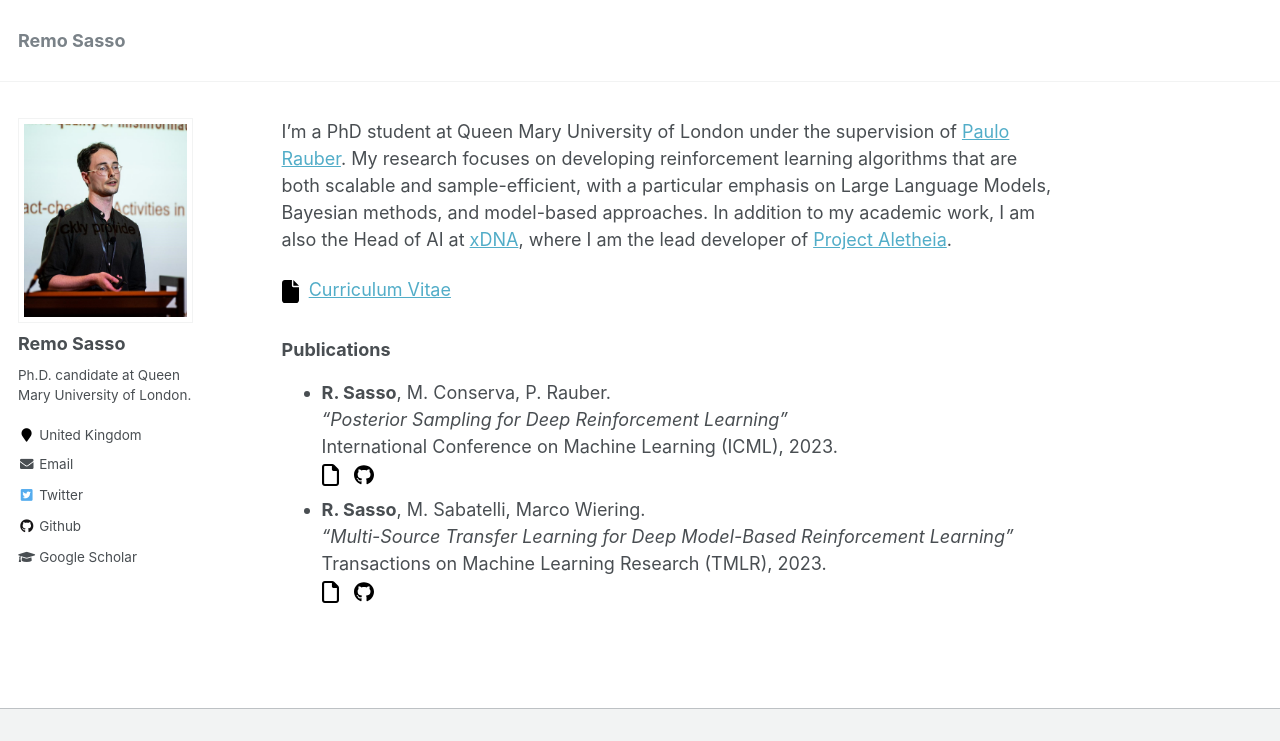
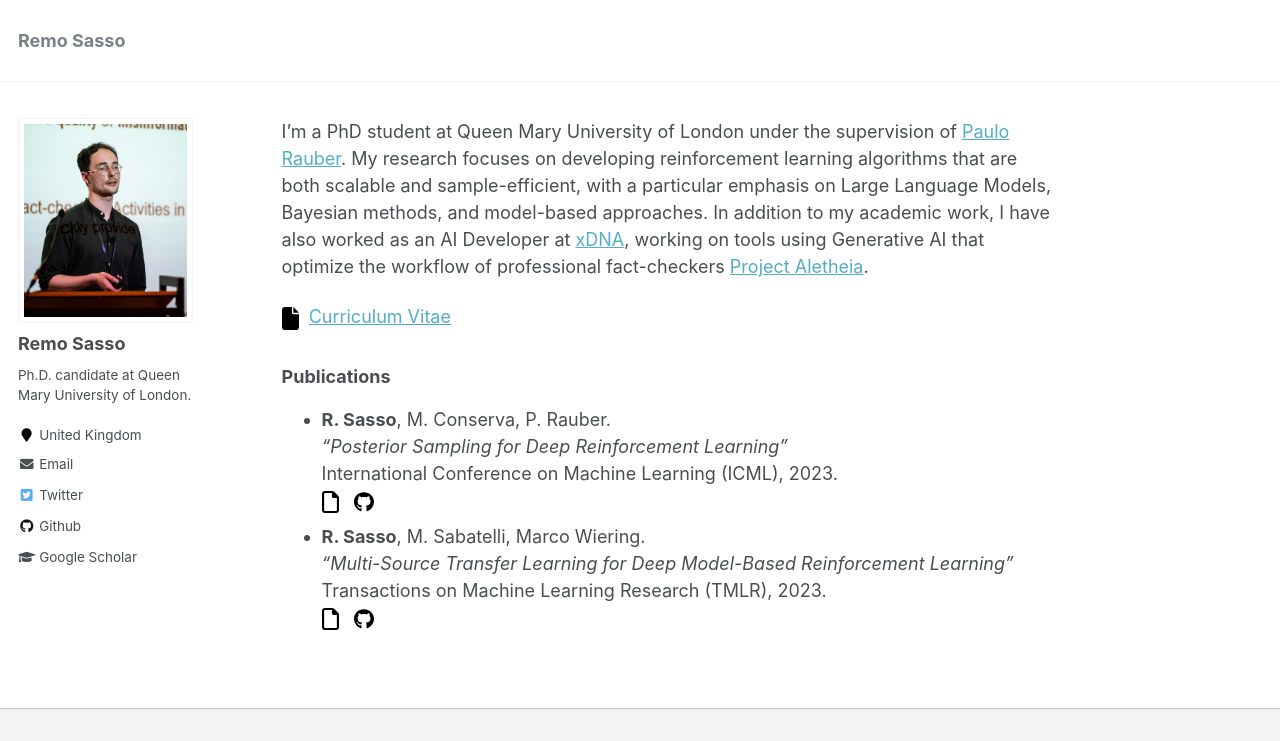
Before and after one commit to remosasso/remosasso.github.io, a Jekyll site: the page built from _pages/about.md, in a window 1280 px wide, cut to the strip 0-741 px from the top of the page. Built offline with Jekyll 4.4.1, drawn with Linux system fonts in a browser that asks for light colours.

Commit message:
Update about.md

```diff
--- a/_pages/about.md
+++ b/_pages/about.md
@@ -6,7 +6,7 @@ redirect_from:
   - /about.html
 ---
 
-I'm a PhD student at Queen Mary University of London under the supervision of [Paulo Rauber](https://www.paulorauber.com/). My research focuses on developing reinforcement learning algorithms that are both scalable and sample-efficient, with a particular emphasis on Large Language Models, Bayesian methods, and model-based approaches. In addition to my academic work, I am also the Head of AI at [xDNA](https://xdna.nl/), where I am the lead developer of [Project Aletheia](https://gulbenkian.pt/emifund/projects/aletheia/).
+I'm a PhD student at Queen Mary University of London under the supervision of [Paulo Rauber](https://www.paulorauber.com/). My research focuses on developing reinforcement learning algorithms that are both scalable and sample-efficient, with a particular emphasis on Large Language Models, Bayesian methods, and model-based approaches. In addition to my academic work, I have also worked as an AI Developer at [xDNA](https://xdna.nl/), working on tools using Generative AI that optimize the workflow of professional fact-checkers [Project Aletheia](https://gulbenkian.pt/emifund/projects/aletheia/).
 
 [<img src="../images/file-solid.svg" width="17" height="17">](../files/CV.pdf) &nbsp;[Curriculum Vitae](../files/CV.pdf)
 
```
